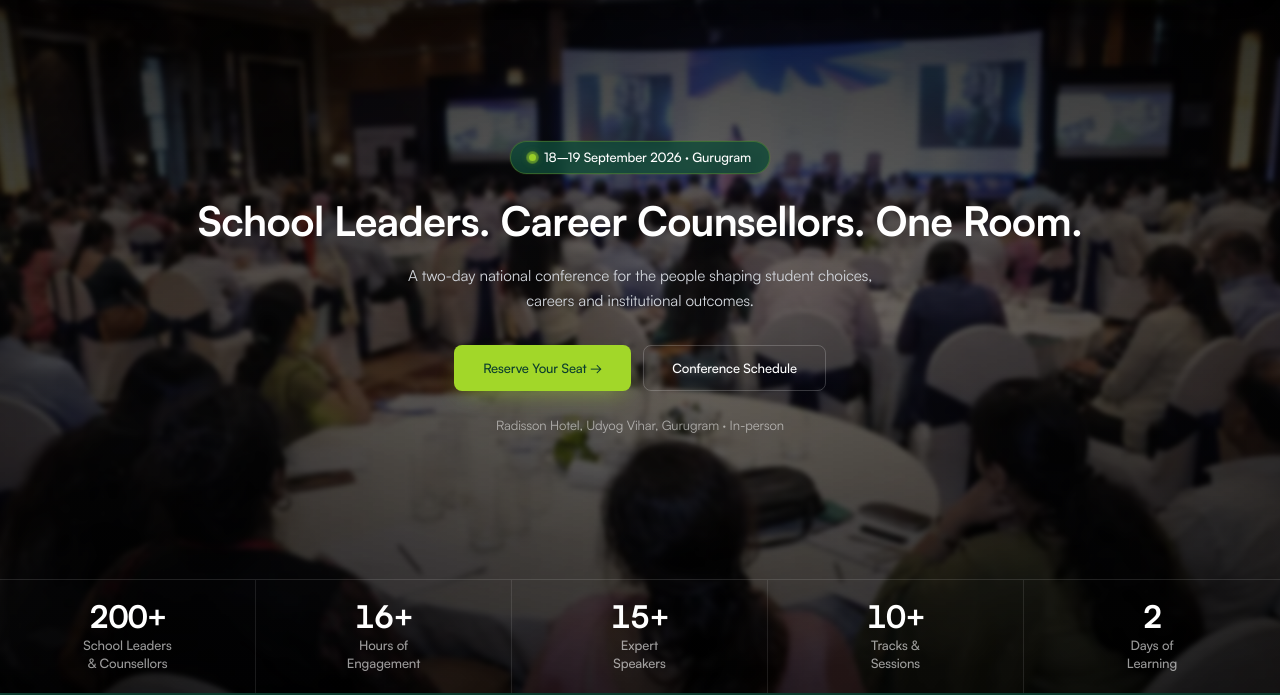
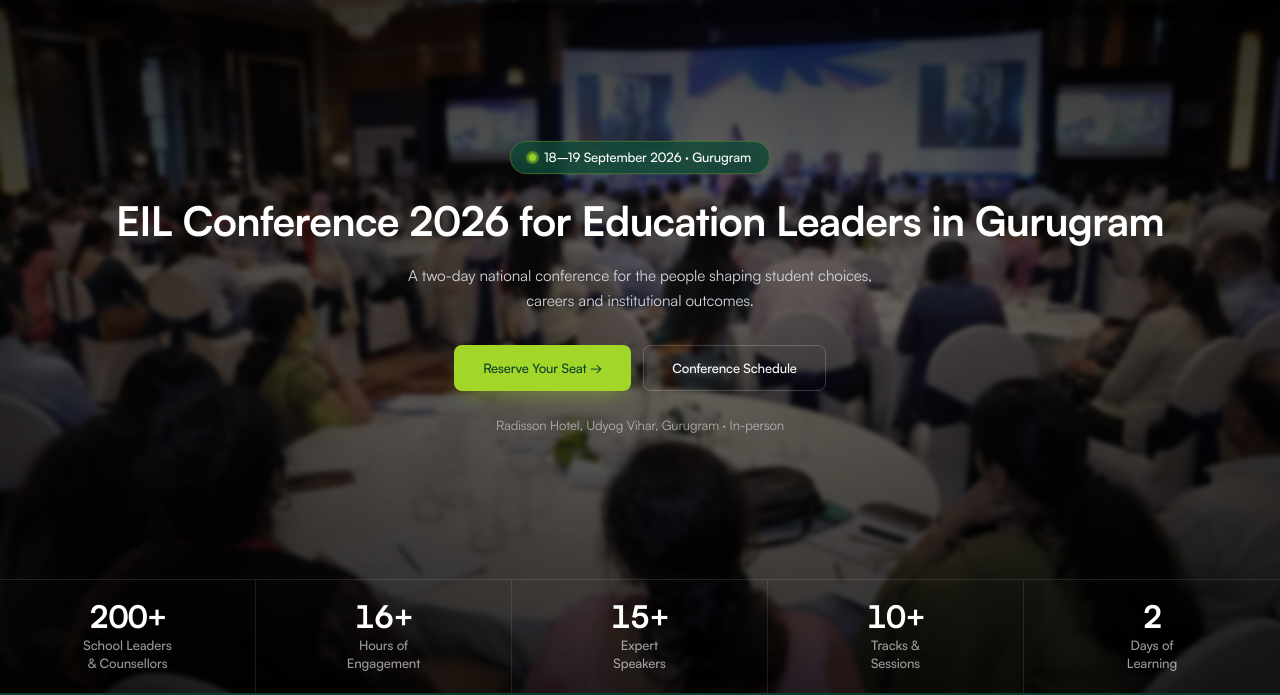
Before and after one commit to EilConfrence/eil-website, a website: page index.html in a window 1280 px wide. Shown: the part 108-803 px from the top of the page. Drawn offline with Linux system fonts and the light colour scheme.

Commit message:
Update conference title and hero section

```diff
--- a/index.html
+++ b/index.html
@@ -3,7 +3,7 @@
 <head>
 <meta charset="UTF-8">
 <meta name="viewport" content="width=device-width, initial-scale=1.0">
-<title>EIL Conference 2026 - Education Leaders &amp; Career Counsellors Summit | 18-19 Sep, Gurugram</title>
+<title>EIL Conference 2026 | Education Leaders Summit, Gurugram</title>
 <meta name="description" content="A national conference for education leaders and career counsellors. 18-19 September 2026, Radisson Hotel, Udyog Vihar, Gurugram.">
 
 <meta name="robots" content="index, follow">
@@ -286,9 +286,7 @@
           <span class="badge-title">18–19 September 2026 · Gurugram</span>
         </span>
       </div>
-      <h1 class="hero-title">
-        <span class="block max-md:whitespace-normal md:whitespace-nowrap">School Leaders. Career Counsellors. One Room.</span>
-      </h1>
+      <h1 class="hero-title">EIL Conference 2026 for Education Leaders in Gurugram</h1>
       <p class="section-lead-light mx-auto mt-5 max-w-[46ch]">A two-day national conference for the people shaping student choices, careers and institutional outcomes.</p>
       <div class="mx-auto mt-8 flex w-full max-w-sm flex-col items-stretch gap-3 sm:max-w-none sm:flex-row sm:flex-wrap sm:items-center sm:justify-center">
         <a href="#pricing" class="btn btn-violet btn-shine w-full sm:w-auto">Reserve Your Seat →</a>
```
